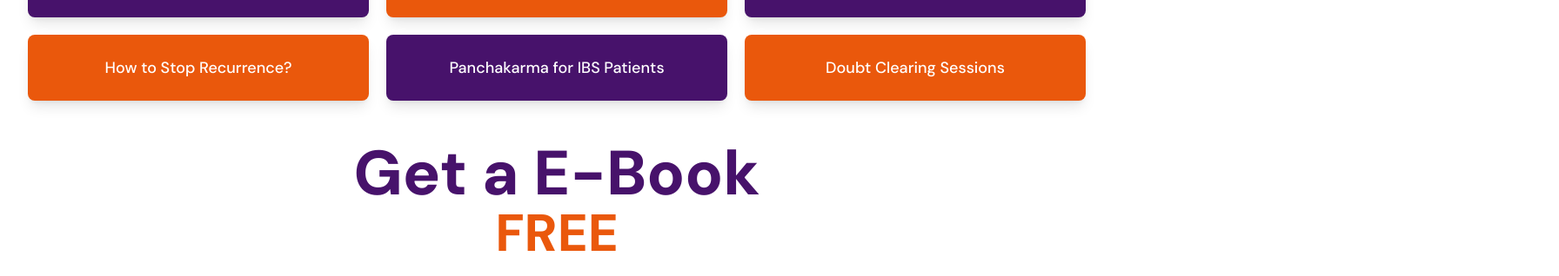
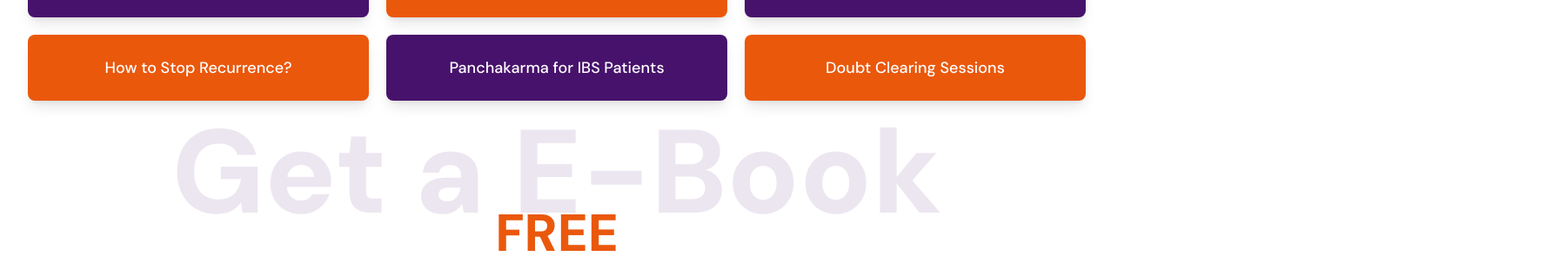
Before and after one commit to rahul2271/webinaribs, a Next.js app: page / in a window 1280 px wide. Shown: the part 1360-1678 px from the top of the page at 87% size, 1792 px wide, since content can reach past the window. Built offline with nearby package versions, Linux system fonts and the light colour scheme.

Commit message:
Update WebinarSection.js

```diff
--- a/app/components/WebinarSection.js
+++ b/app/components/WebinarSection.js
@@ -34,7 +34,7 @@ const WebinarSection = () => {
           </div>
         </div>
         <div className="mt-12 text-center">
-          <h3 className="md:text-7xl text-2xl font-extrabold text-[#47126B]">Get a E-Book</h3>
+          <h3 className="md:text-7xl text-2xl animate-ping font-extrabold text-[#47126B]">Get a E-Book</h3>
           <p className="animate-bounce text-orange-600 text-6xl font-extrabold mt-2">FREE</p>
         </div>
       </div>
```
